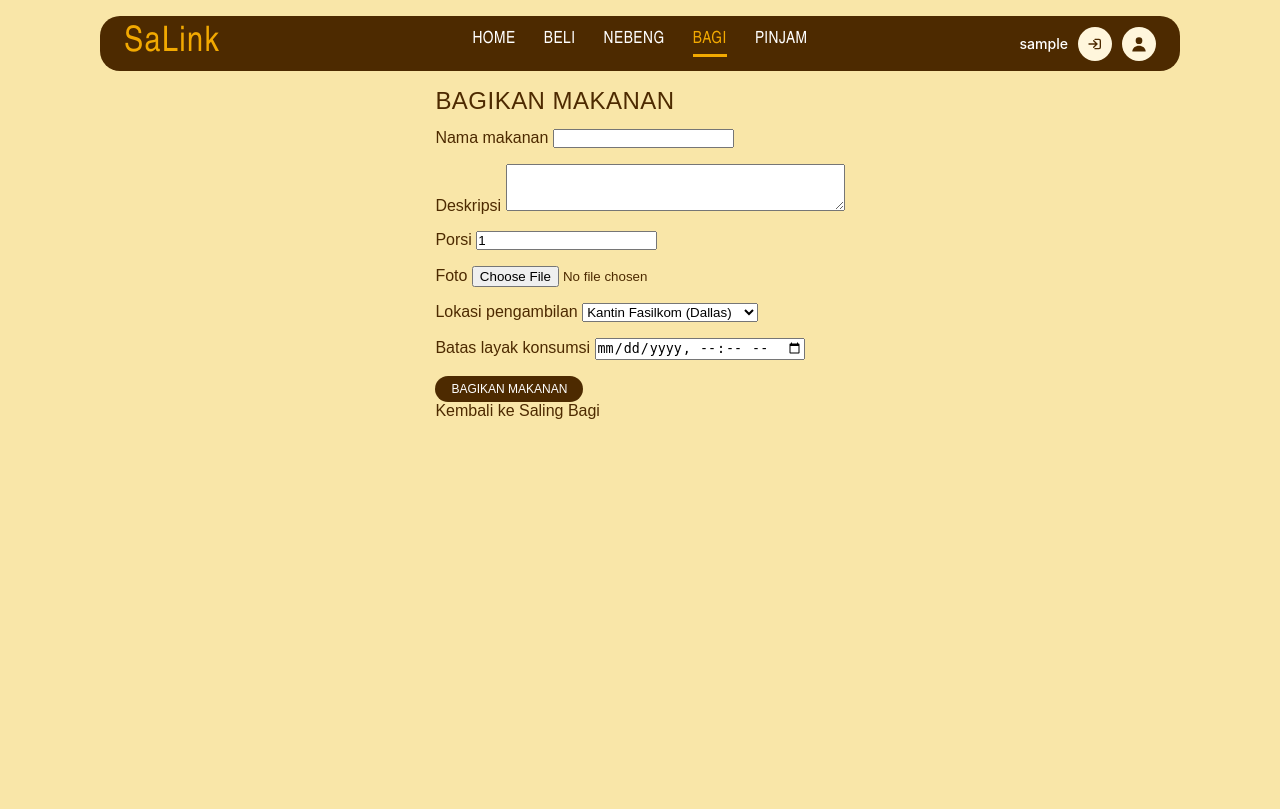
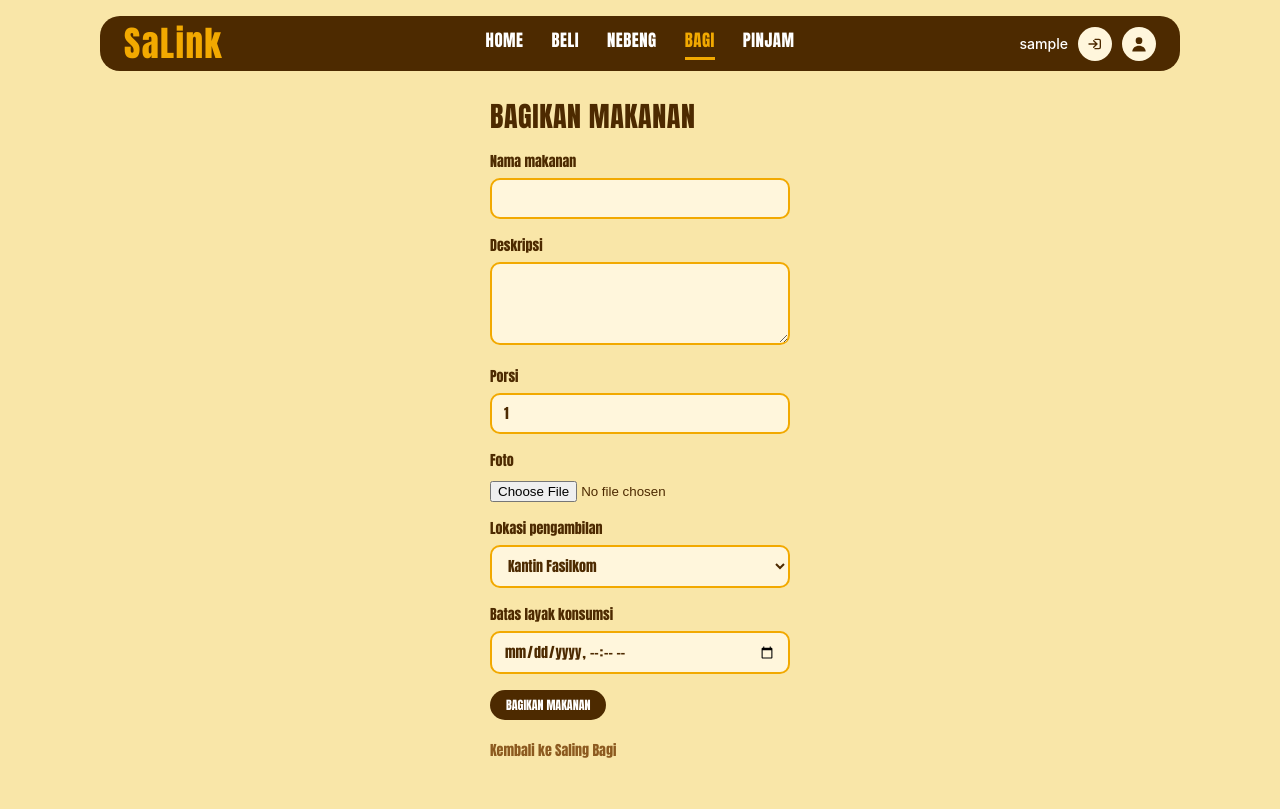
Before and after one commit to PBP-A-13/SaLink, a Django app: page /saling-bagi/tambah/ in a window 1280 px wide. Before the commit the page ends 419 px from the top, so only its background shows below. Run offline with Django 5.2, Linux system fonts and the light colour scheme; the visitor is signed in with stand-in values (Sample User, id 1).

Commit message:
fix(saling_bagi): samakan font dan styling dengan style global, update pilihan lokasi

```diff
--- a/saling_bagi/models.py
+++ b/saling_bagi/models.py
@@ -5,12 +5,12 @@ from django.contrib.auth.models import User
 
 class Makanan(models.Model):
     LOKASI_CHOICES = [
-        ('Kantin Fasilkom', 'Kantin Fasilkom (Dallas)'),
+        ('Kantin Fasilkom', 'Kantin Fasilkom'),
         ('Perpusat UI', 'Perpustakaan Pusat UI'),
         ('Stasiun UI', 'Stasiun UI'),
         ('Asrama UI', 'Asrama UI'),
         ('Kantin RIK', 'Kantin RIK'),
-        ('Lainnya', 'Lainnya (Cek di deskripsi)'),
+        ('Lainnya', 'Lainnya'),
     ]
 
     nama_makanan = models.CharField(max_length=255)
--- a/static/saling_bagi/saling_bagi.css
+++ b/static/saling_bagi/saling_bagi.css
@@ -1,57 +1,50 @@
-@import url('../navbar-footer.css');
-
-/* ===== RESET & BASE ===== */
-:root {
-    --salink-dark: #4D2A00;
-    --salink-primary: #CC6F00;
-    --salink-accent: #F2A900;
-    --salink-light: #F9E6A8;
-    --salink-cream: #FFF6DC;
-    --salink-white: #FFFFFF;
-    --salink-muted: #8C5A1F;
-}
-
-* { box-sizing: border-box; margin: 0; padding: 0; }
-
-body {
-    font-family: 'Anton', sans-serif;
-    background: var(--salink-light);
-    color: var(--salink-dark);
-}
-
-a { color: inherit; text-decoration: none; }
-
-/* ===== MAP ===== */
-.map-section {
-    margin: 16px;
-    border-radius: 20px;
-    overflow: hidden;
-}
-
-#map {
-    height: 220px;
-    width: 100%;
-    z-index: 0;
-}
-
-/* Biar tampilan map hangat atau serasi */
-#map .leaflet-tile-pane { filter: sepia(0.2) saturate(1.2); }
+/* ==========================================================
+   Saling Bagi - style khusus modul Saling Bagi
+   Variabel warna (--salink-*) & font global ada di style.css,
+   jadi file ini TIDAK mendefinisikan ulang :root atau body.
+   ========================================================== */
 
 /* ===== KONTEN ===== */
 .bagi {
-    padding: 16px 20px 32px;
+    padding: 24px 20px 48px;
     max-width: 1200px;
     margin: 0 auto;
 }
 
+.bagi a {
+    color: inherit;
+    text-decoration: none;
+}
+
+/* Anton hanya dipakai untuk judul */
 .section-title {
-    font-size: 24px;
+    font-family: 'Anton', sans-serif;
+    font-size: 28px;
     font-weight: 400;
     margin-bottom: 14px;
     color: var(--salink-dark);
+    text-transform: uppercase;
     letter-spacing: 0.02em;
 }
 
+/* Tombol + Tambah Makanan */
+.bagi__add-button {
+    display: inline-block;
+    margin-bottom: 24px;
+    padding: 8px 20px;
+    background: var(--salink-dark);
+    color: var(--salink-white);
+    border-radius: 999px;
+    font-size: 14px;
+    text-transform: uppercase;
+    transition: background 0.15s ease;
+}
+
+.bagi__add-button:hover {
+    background: var(--salink-primary);
+}
+
+/* ===== GRID KARTU MAKANAN ===== */
 .food-grid {
     display: grid;
     grid-template-columns: repeat(3, 1fr);
@@ -91,7 +84,7 @@ a { color: inherit; text-decoration: none; }
 .food-card__info {
     flex: 1;
     background: var(--salink-cream);
-    padding: 10px 12px;
+    padding: 10px 12px 44px; /* ruang bawah untuk tombol */
     border-radius: 14px;
     font-size: 13px;
     line-height: 1.4;
@@ -99,8 +92,11 @@ a { color: inherit; text-decoration: none; }
 }
 
 .food-card__name {
-    font-size: 16px;
+    font-family: 'Anton', sans-serif;
+    font-size: 18px;
+    font-weight: 400;
     text-transform: uppercase;
+    margin-bottom: 4px;
 }
 
 .food-card__label {
@@ -144,8 +140,57 @@ a { color: inherit; text-decoration: none; }
     color: var(--salink-muted);
 }
 
+/* ===== FORM TAMBAH MAKANAN ===== */
+.bagi__form-row {
+    margin-bottom: 16px;
+}
+
+.bagi__form-row label {
+    display: block;
+    margin-bottom: 6px;
+    font-size: 14px;
+    color: var(--salink-dark);
+}
+
+.bagi input[type="text"],
+.bagi input[type="number"],
+.bagi input[type="datetime-local"],
+.bagi select,
+.bagi textarea {
+    width: 100%;
+    max-width: 480px;
+    padding: 8px 12px;
+    font-family: inherit;
+    font-size: 14px;
+    color: var(--salink-dark);
+    background: var(--salink-cream);
+    border: 2px solid var(--salink-accent);
+    border-radius: 10px;
+}
+
+.bagi input:focus,
+.bagi select:focus,
+.bagi textarea:focus {
+    outline: none;
+    border-color: var(--salink-primary);
+}
+
+.bagi__error {
+    margin-top: 4px;
+    font-size: 12px;
+    color: #c0392b;
+}
+
+.bagi__back {
+    margin-top: 20px;
+    font-size: 14px;
+    color: var(--salink-muted);
+}
+
 /* ===== MESSAGES ===== */
-.messages { margin-bottom: 14px; }
+.messages {
+    margin-bottom: 14px;
+}
 
 .messages__item {
     padding: 10px 14px;
@@ -157,10 +202,14 @@ a { color: inherit; text-decoration: none; }
     border-left: 5px solid var(--salink-primary);
 }
 
-.messages__item--error { border-left-color: #c0392b; }
-.messages__item--success { border-left-color: #27ae60; }
+.messages__item.error   { border-left-color: #c0392b; }
+.messages__item.success { border-left-color: #27ae60; }
 
 /* ===== RESPONSIVE ===== */
-@media (max-width: 900px) {
+@media (max-width: 1000px) {
+    .food-grid { grid-template-columns: repeat(2, 1fr); }
+}
+
+@media (max-width: 650px) {
     .food-grid { grid-template-columns: 1fr; }
 }
--- a/templates/saling_bagi/tambah_makanan.html
+++ b/templates/saling_bagi/tambah_makanan.html
@@ -5,9 +5,13 @@
 <head>
     <meta charset="UTF-8">
     <meta name="viewport" content="width=device-width, initial-scale=1.0">
-    <title>SaLink - Tambah Makanan</title>
+    <title>SaLink - Saling Bagi</title>
 
-    <link rel="stylesheet" href="{% static 'style.css' %}">
+    <link rel="preconnect" href="https://fonts.googleapis.com" />
+    <link rel="preconnect" href="https://fonts.gstatic.com" crossorigin />
+    <link href="https://fonts.googleapis.com/css2?family=Anton&display=swap" rel="stylesheet" />
+
+    <link rel="stylesheet" href="{% static 'style.css' %}?v=20261027_04">
     <link rel="stylesheet" href="{% static 'navbar-footer.css' %}">
     <link rel="stylesheet" href="{% static 'saling_bagi/saling_bagi.css' %}">
 </head>
@@ -15,7 +19,7 @@
 
     {% include "_navbar.html" with active_nav="bagi" %}
 
-    <main class="bagi">
+      <main class="bagi">
         <h2 class="section-title">Bagikan Makanan</h2>
 
         <form method="POST" enctype="multipart/form-data">
@@ -24,7 +28,7 @@
             {{ form.non_field_errors }}
 
             {% for field in form %}
-                <div style="margin-bottom: 16px;">
+                <div class="bagi__form-row">
                     <label for="{{ field.id_for_label }}">
                         {{ field.label }}
                     </label>
@@ -32,7 +36,7 @@
                     {{ field }}
 
                     {% for error in field.errors %}
-                        <p style="color: red;">{{ error }}</p>
+                        <p class="bagi__error">{{ error }}</p>
                     {% endfor %}
                 </div>
             {% endfor %}
@@ -42,7 +46,7 @@
             </button>
         </form>
 
-        <p>
+        <p class="bagi__back">
             <a href="{% url 'saling_bagi:index' %}">
                 Kembali ke Saling Bagi
             </a>
```
Also changed, not shown: templates/saling_bagi/saling_bagi.html (+9 -4 lines), saling_bagi/migrations/0004_alter_makanan_lokasi_pengambilan.py (added).
